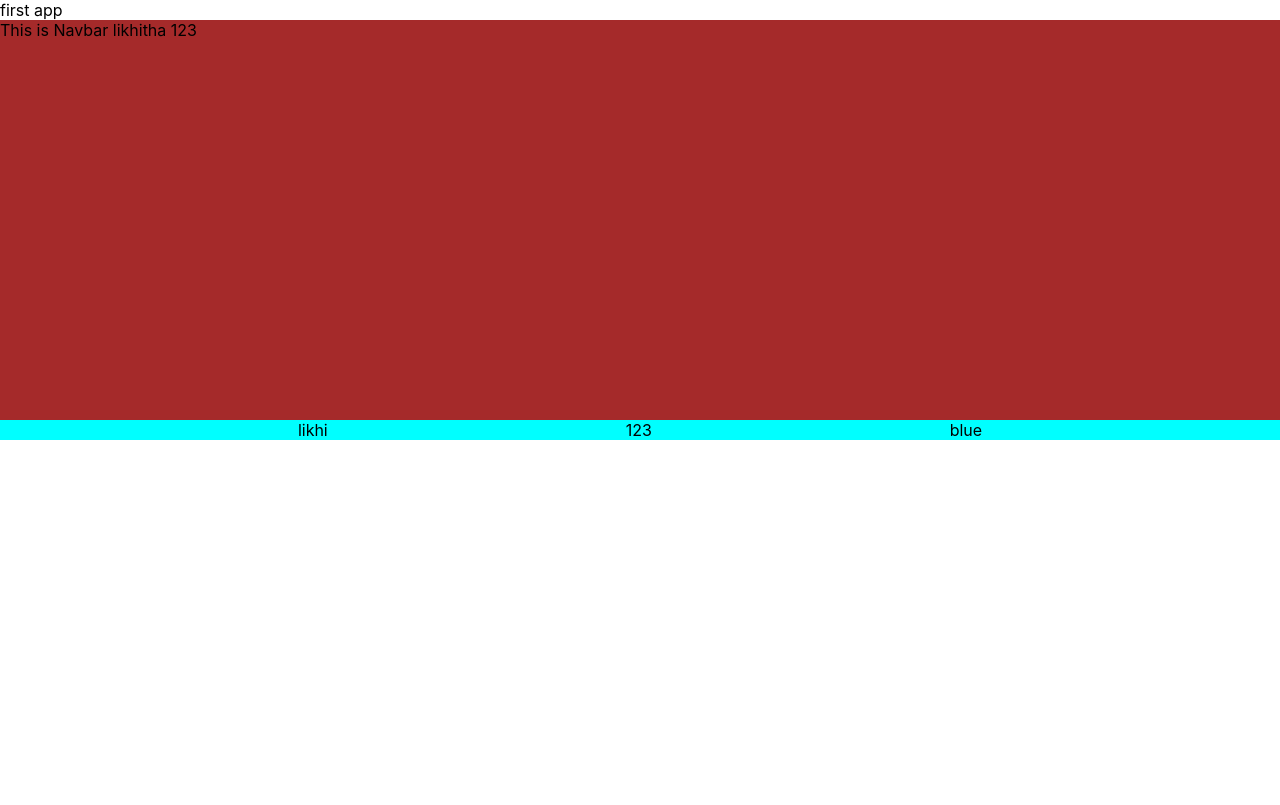
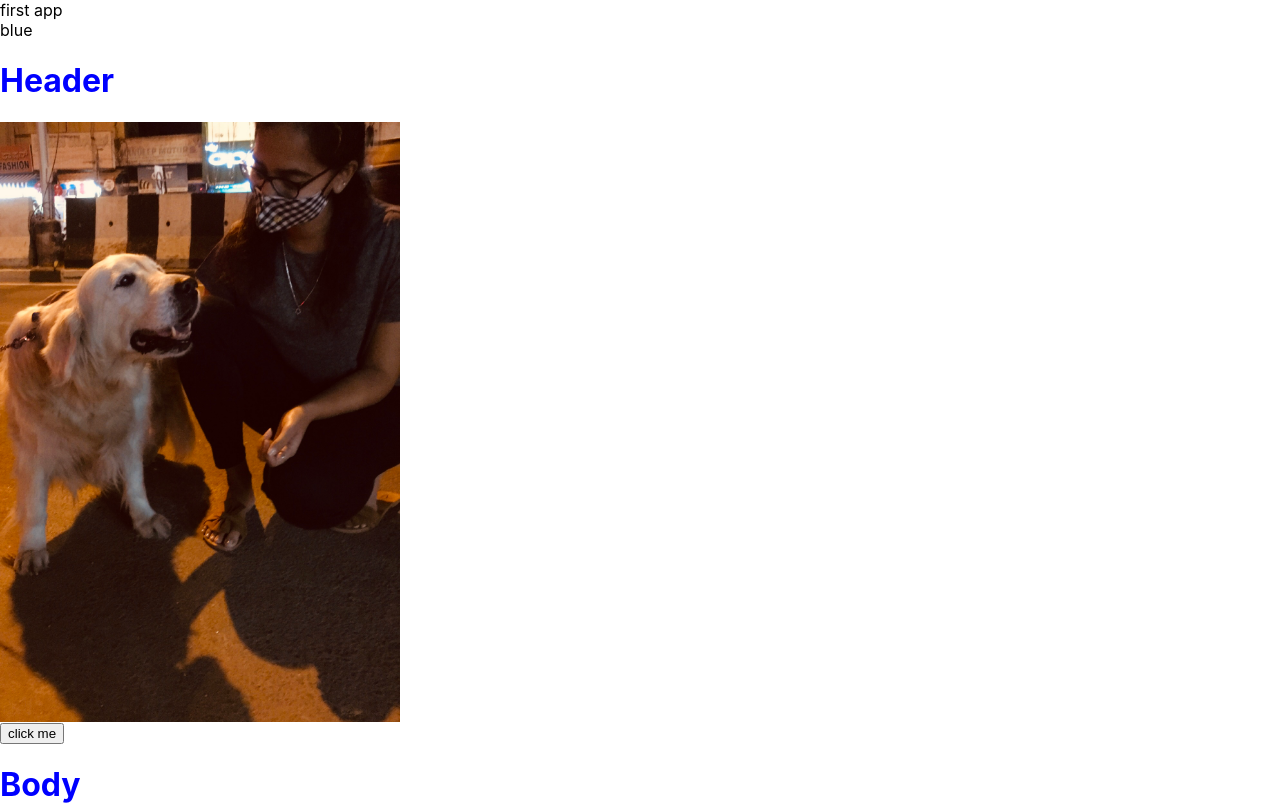
Before and after one commit to likhittha/firstproject, a React (Create React App) app: page / in a window 1280 px wide. Shown: the top 805 px of the page. Built offline with nearby package versions, Linux system fonts and the light colour scheme.

Commit message:
created functions
created functions

```diff
--- a/src/App.js
+++ b/src/App.js
@@ -1,15 +1,29 @@
 import logo from './logo.svg';
 import './App.css';
 import Navbar from './navbar/Navbar';
+import { Header } from './Components/Header';
+import { Footer } from './Components/Footer';
+import { Body } from './Components/Body';
 
 function App() {
   return (
-   <div className='first'>first app
-  <Navbar/>
+<>
+<div className='first'>first app
+
+  </div>
+<div>
+ blue
+</div>
+
+<div>
+  <Header/>
+  <Body/>
+  <Footer/>
+
    </div>
 
 
-
+</>
 
 
   );
--- a/src/Components/Body.js
+++ b/src/Components/Body.js
@@ -1,7 +1,22 @@
+
 export const Body = () => {
+const handleClick =() => {
+  console.log("opened")
+alert("hello")
+}
+
   return (
-    <div>
+  <> <div className="outerDiv">
       <h1>Body</h1>
     </div>
+    <div className="image"></div>
+<div>
+  <button onClick={handleClick}>tap me</button>
+</div>
+
+
+
+
+    </>
   );
 };
--- a/src/Components/Footer.js
+++ b/src/Components/Footer.js
@@ -1,7 +1,22 @@
 export const Footer = () => {
+ const handleClick =() => {
+  console.log("opened")
+ }
+
+
   return (
-    <div>
+ <> <div className="outerDiv">
       <h1>Footer</h1>
     </div>
+            <div className="image"></div>
+      <div>
+        <button onClick={handleClick}>click me  </button>
+      </div>
+
+
+
+            </>
   );
+
+
 };
--- a/src/Components/Header.js
+++ b/src/Components/Header.js
@@ -1,11 +1,19 @@
+import "./header.css"
+
 export const Header = () => {
+ const handleClick =() =>{
+  console.log("clicked")
+ }
   return (
     <>
       <div className="outerDiv">
         <h1>Header</h1>
-        <div></div>
+        <div className="image"></div>
       </div>
-      <h1>veer</h1>
+  <div>
+    <button onClick={handleClick}>click me </button>
+  </div>
+
     </>
   );
 };
--- /dev/null
+++ b/src/Components/header.css
@@ -0,0 +1,12 @@
+.outerDiv{
+    color: blue;
+}
+
+.image {
+    background-image: url("../Assets/shape3.JPG");
+    background-size: cover;
+    width: 400px;
+    height: 600px;
+    background-position: center;
+
+}
```
Also changed, not shown: src/Assets/shape2.jpg (added), src/Assets/shape3.JPG (added).
